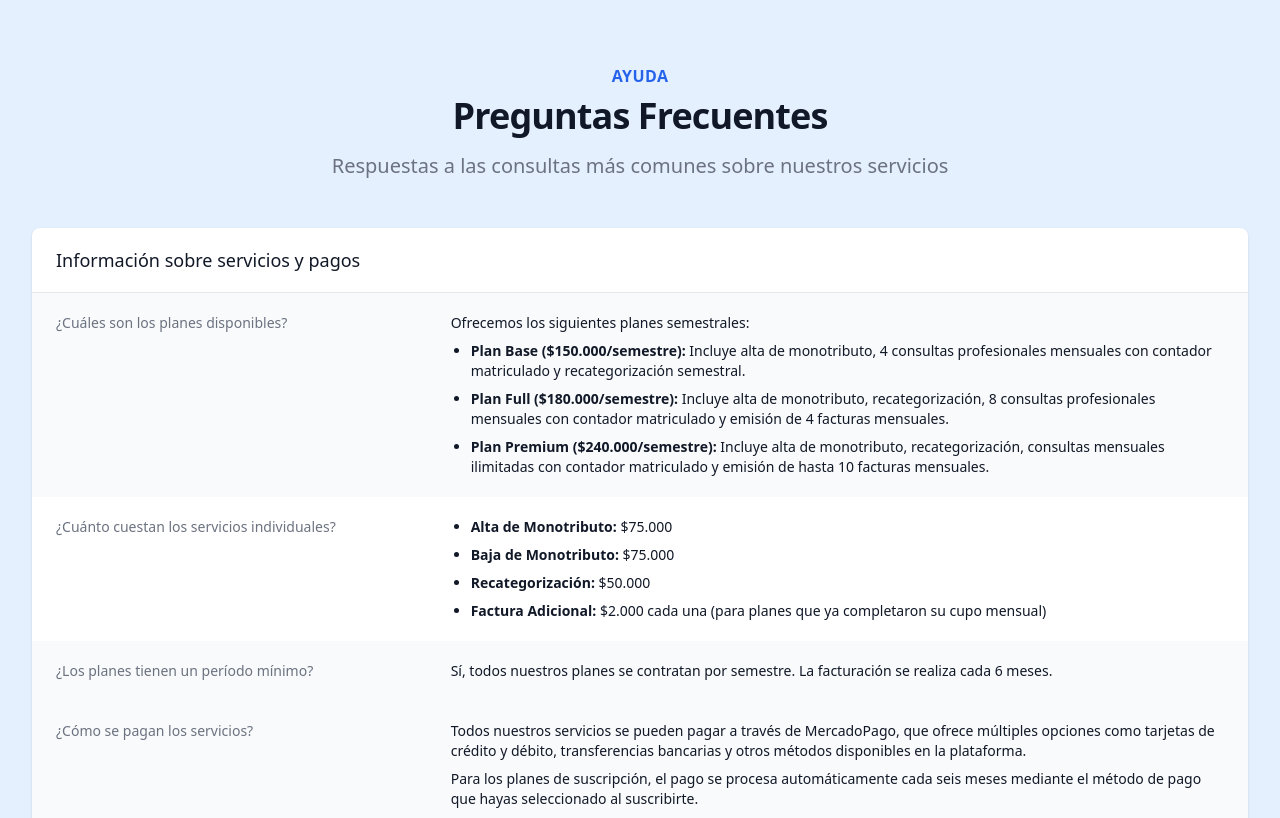
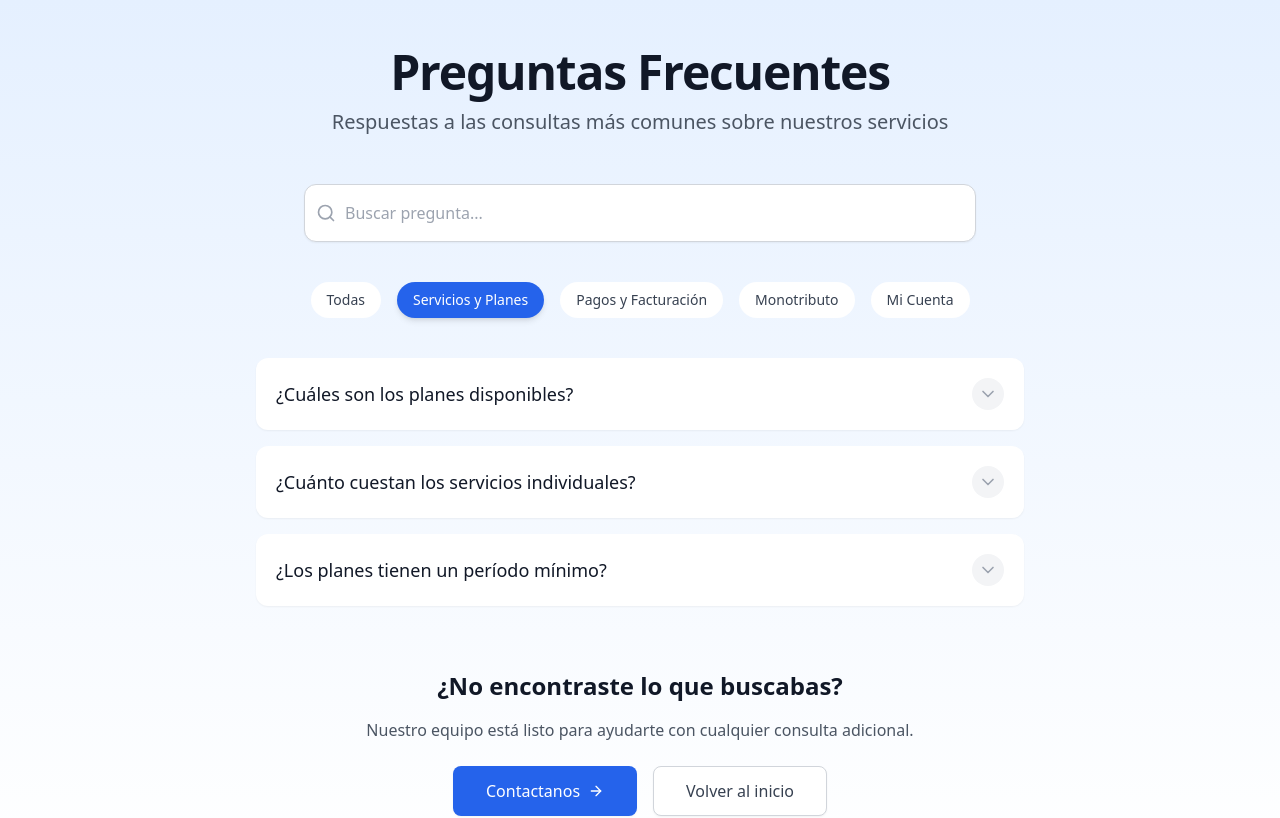
Before and after one commit to demaime/monotributo-dig-front, a Next.js app: page /faq in a window 1280 px wide. Shown: the top 818 px of the page. Built offline with nearby package versions, Linux system fonts and the light colour scheme.

Commit message:
mejoradas faqs

```diff
--- a/src/pages/faq.js
+++ b/src/pages/faq.js
@@ -1,143 +1,410 @@
 import Head from "next/head";
 import Link from "next/link";
+import React, { useState } from "react";
+import { motion, AnimatePresence } from "framer-motion";
+import {
+  ChevronDown,
+  ChevronUp,
+  Search,
+  ArrowRight,
+  ArrowLeft,
+} from "lucide-react";
 
 export default function FAQ() {
+  const [activeCategory, setActiveCategory] = useState("servicios");
+  const [searchTerm, setSearchTerm] = useState("");
+  const [openQuestion, setOpenQuestion] = useState(null);
+
+  const categories = [
+    { id: "servicios", name: "Servicios y Planes" },
+    { id: "pagos", name: "Pagos y Facturación" },
+    { id: "monotributo", name: "Monotributo" },
+    { id: "cuenta", name: "Mi Cuenta" },
+  ];
+
+  const questionsData = [
+    {
+      id: 1,
+      category: "servicios",
+      question: "¿Cuáles son los planes disponibles?",
+      answer: (
+        <div className="space-y-3">
+          <p>Ofrecemos los siguientes planes semestrales:</p>
+          <ul className="space-y-3">
+            <li className="pl-4 border-l-2 border-blue-500">
+              <span className="font-semibold text-blue-700">
+                Plan Base ($150.000/semestre):
+              </span>{" "}
+              Incluye alta de monotributo, 4 consultas profesionales mensuales
+              con contador matriculado y recategorización semestral.
+            </li>
+            <li className="pl-4 border-l-2 border-blue-500">
+              <span className="font-semibold text-blue-700">
+                Plan Full ($180.000/semestre):
+              </span>{" "}
+              Incluye alta de monotributo, recategorización, 8 consultas
+              profesionales mensuales con contador matriculado y emisión de 4
+              facturas mensuales.
+            </li>
+            <li className="pl-4 border-l-2 border-blue-500">
+              <span className="font-semibold text-blue-700">
+                Plan Premium ($240.000/semestre):
+              </span>{" "}
+              Incluye alta de monotributo, recategorización, consultas mensuales
+              ilimitadas con contador matriculado y emisión de hasta 10 facturas
+              mensuales.
+            </li>
+          </ul>
+        </div>
+      ),
+    },
+    {
+      id: 2,
+      category: "servicios",
+      question: "¿Cuánto cuestan los servicios individuales?",
+      answer: (
+        <div className="space-y-3">
+          <ul className="space-y-3">
+            <li className="pl-4 border-l-2 border-blue-500">
+              <span className="font-semibold text-blue-700">
+                Alta de Monotributo:
+              </span>{" "}
+              $75.000
+            </li>
+            <li className="pl-4 border-l-2 border-blue-500">
+              <span className="font-semibold text-blue-700">
+                Baja de Monotributo:
+              </span>{" "}
+              $75.000
+            </li>
+            <li className="pl-4 border-l-2 border-blue-500">
+              <span className="font-semibold text-blue-700">
+                Recategorización:
+              </span>{" "}
+              $50.000
+            </li>
+            <li className="pl-4 border-l-2 border-blue-500">
+              <span className="font-semibold text-blue-700">
+                Factura Adicional:
+              </span>{" "}
+              $2.000 cada una (para planes que ya completaron su cupo mensual)
+            </li>
+          </ul>
+        </div>
+      ),
+    },
+    {
+      id: 3,
+      category: "servicios",
+      question: "¿Los planes tienen un período mínimo?",
+      answer: (
+        <p>
+          Sí, todos nuestros planes se contratan por semestre. La facturación se
+          realiza cada 6 meses.
+        </p>
+      ),
+    },
+    {
+      id: 4,
+      category: "pagos",
+      question: "¿Cómo se pagan los servicios?",
+      answer: (
+        <div className="space-y-3">
+          <p>
+            Todos nuestros servicios se pueden pagar a través de MercadoPago,
+            que ofrece múltiples opciones como tarjetas de crédito y débito,
+            transferencias bancarias y otros métodos disponibles en la
+            plataforma.
+          </p>
+          <p>
+            Para los planes de suscripción, el pago se procesa automáticamente
+            cada seis meses mediante el método de pago que hayas seleccionado al
+            suscribirte.
+          </p>
+        </div>
+      ),
+    },
+    {
+      id: 5,
+      category: "pagos",
+      question: "¿Emiten factura por los servicios?",
+      answer: (
+        <p>
+          Sí, emitimos factura electrónica por todos los servicios contratados.
+        </p>
+      ),
+    },
+    {
+      id: 6,
+      category: "monotributo",
+      question:
+        "¿Qué documentación necesito para darme de alta en monotributo?",
+      answer: (
+        <div className="space-y-3">
+          <p>Para darte de alta en monotributo necesitas:</p>
+          <ul className="space-y-3">
+            <li className="pl-4 border-l-2 border-blue-500">
+              DNI (frente y dorso)
+            </li>
+            <li className="pl-4 border-l-2 border-blue-500">
+              Clave fiscal (nivel 2 o superior)
+            </li>
+            <li className="pl-4 border-l-2 border-blue-500">
+              Datos de domicilio fiscal
+            </li>
+            <li className="pl-4 border-l-2 border-blue-500">
+              Información sobre tu actividad económica
+            </li>
+          </ul>
+          <p>
+            Nuestro equipo te guiará en todo el proceso para que no tengas que
+            preocuparte.
+          </p>
+        </div>
+      ),
+    },
+    {
+      id: 7,
+      category: "monotributo",
+      question: "¿Cuánto tiempo tarda el trámite de alta?",
+      answer: (
+        <p>
+          Una vez que nos envías toda la documentación requerida, el trámite de
+          alta en monotributo suele completarse en 24-48 horas hábiles.
+        </p>
+      ),
+    },
+    {
+      id: 8,
+      category: "cuenta",
+      question: "¿Cómo puedo cancelar mi suscripción?",
+      answer: (
+        <p>
+          Puedes cancelar tu suscripción en cualquier momento desde la sección
+          "Mi Cuenta" o contactándonos directamente por WhatsApp o correo
+          electrónico. La cancelación se hará efectiva al finalizar el período
+          ya pagado.
+        </p>
+      ),
+    },
+    {
+      id: 9,
+      category: "cuenta",
+      question: "¿Puedo cambiar de plan?",
+      answer: (
+        <p>
+          Sí, puedes cambiar de plan en cualquier momento. Si cambias a un plan
+          superior, se aplicará un prorrateo por el tiempo restante de tu
+          suscripción actual. Si cambias a un plan inferior, el cambio se
+          aplicará en la próxima renovación.
+        </p>
+      ),
+    },
+  ];
+
+  const filteredQuestions = questionsData.filter(
+    (q) =>
+      (activeCategory === "todos" || q.category === activeCategory) &&
+      (q.question.toLowerCase().includes(searchTerm.toLowerCase()) ||
+        (typeof q.answer === "string" &&
+          q.answer.toLowerCase().includes(searchTerm.toLowerCase())))
+  );
+
+  const handleToggleQuestion = (id) => {
+    setOpenQuestion(openQuestion === id ? null : id);
+  };
+
   return (
     <>
       <Head>
         <title>Preguntas Frecuentes - Monotributo Digital</title>
         <meta
           name="description"
-          content="Preguntas frecuentes sobre Monotributo Digital"
+          content="Respuestas a las consultas más comunes sobre nuestros servicios de gestión de monotributo"
         />
       </Head>
 
-      <div className="min-h-screen bg-[#E5F0FF]">
-        <div className="max-w-7xl mx-auto py-12 px-4 sm:px-6 lg:py-16 lg:px-8">
-          <div className="lg:text-center mb-12">
-            <h2 className="text-base text-blue-600 font-semibold tracking-wide uppercase">
-              Ayuda
-            </h2>
-            <p className="mt-2 text-3xl leading-8 font-extrabold tracking-tight text-gray-900 sm:text-4xl">
+      <div className="min-h-screen bg-gradient-to-b from-[#E5F0FF] to-white">
+        <div className="max-w-7xl mx-auto px-4 sm:px-6 lg:px-8 py-12">
+          {/* Header */}
+          <motion.div
+            className="text-center mb-12"
+            initial={{ opacity: 0, y: -20 }}
+            animate={{ opacity: 1, y: 0 }}
+            transition={{ duration: 0.5 }}
+          >
+            <h1 className="text-4xl font-extrabold text-gray-900 tracking-tight sm:text-5xl mb-3">
               Preguntas Frecuentes
-            </p>
-            <p className="mt-4 max-w-2xl text-xl text-gray-500 lg:mx-auto">
+            </h1>
+            <p className="max-w-2xl mx-auto text-xl text-gray-600">
               Respuestas a las consultas más comunes sobre nuestros servicios
             </p>
-          </div>
+          </motion.div>
 
-          <div className="bg-white shadow overflow-hidden sm:rounded-lg">
-            <div className="px-4 py-5 sm:px-6">
-              <h3 className="text-lg leading-6 font-medium text-gray-900">
-                Información sobre servicios y pagos
-              </h3>
+          {/* Search Bar */}
+          <motion.div
+            className="max-w-2xl mx-auto mb-10"
+            initial={{ opacity: 0, y: 20 }}
+            animate={{ opacity: 1, y: 0 }}
+            transition={{ duration: 0.5, delay: 0.1 }}
+          >
+            <div className="relative">
+              <div className="absolute inset-y-0 left-0 pl-3 flex items-center pointer-events-none">
+                <Search className="h-5 w-5 text-gray-400" />
+              </div>
+              <input
+                type="text"
+                className="block w-full pl-10 pr-3 py-4 border border-gray-300 rounded-xl focus:ring-blue-500 focus:border-blue-500 shadow-sm"
+                placeholder="Buscar pregunta..."
+                value={searchTerm}
+                onChange={(e) => setSearchTerm(e.target.value)}
+              />
             </div>
-            <div className="border-t border-gray-200">
-              <dl>
-                <div className="bg-gray-50 px-4 py-5 sm:grid sm:grid-cols-3 sm:gap-4 sm:px-6">
-                  <dt className="text-sm font-medium text-gray-500">
-                    ¿Cuáles son los planes disponibles?
-                  </dt>
-                  <dd className="mt-1 text-sm text-gray-900 sm:mt-0 sm:col-span-2">
-                    <p className="mb-2">
-                      Ofrecemos los siguientes planes semestrales:
-                    </p>
-                    <ul className="list-disc pl-5 space-y-2">
-                      <li>
-                        <strong>Plan Base ($150.000/semestre):</strong> Incluye
-                        alta de monotributo, 4 consultas profesionales mensuales
-                        con contador matriculado y recategorización semestral.
-                      </li>
-                      <li>
-                        <strong>Plan Full ($180.000/semestre):</strong> Incluye
-                        alta de monotributo, recategorización, 8 consultas
-                        profesionales mensuales con contador matriculado y
-                        emisión de 4 facturas mensuales.
-                      </li>
-                      <li>
-                        <strong>Plan Premium ($240.000/semestre):</strong>{" "}
-                        Incluye alta de monotributo, recategorización, consultas
-                        mensuales ilimitadas con contador matriculado y emisión
-                        de hasta 10 facturas mensuales.
-                      </li>
-                    </ul>
-                  </dd>
-                </div>
-                <div className="bg-white px-4 py-5 sm:grid sm:grid-cols-3 sm:gap-4 sm:px-6">
-                  <dt className="text-sm font-medium text-gray-500">
-                    ¿Cuánto cuestan los servicios individuales?
-                  </dt>
-                  <dd className="mt-1 text-sm text-gray-900 sm:mt-0 sm:col-span-2">
-                    <ul className="list-disc pl-5 space-y-2">
-                      <li>
-                        <strong>Alta de Monotributo:</strong> $75.000
-                      </li>
-                      <li>
-                        <strong>Baja de Monotributo:</strong> $75.000
-                      </li>
-                      <li>
-                        <strong>Recategorización:</strong> $50.000
-                      </li>
-                      <li>
-                        <strong>Factura Adicional:</strong> $2.000 cada una
-                        (para planes que ya completaron su cupo mensual)
-                      </li>
-                    </ul>
-                  </dd>
-                </div>
-                <div className="bg-gray-50 px-4 py-5 sm:grid sm:grid-cols-3 sm:gap-4 sm:px-6">
-                  <dt className="text-sm font-medium text-gray-500">
-                    ¿Los planes tienen un período mínimo?
-                  </dt>
-                  <dd className="mt-1 text-sm text-gray-900 sm:mt-0 sm:col-span-2">
-                    <p>
-                      Sí, todos nuestros planes se contratan por semestre. La
-                      facturación se realiza cada 6 meses.
-                    </p>
-                  </dd>
-                </div>
+          </motion.div>
 
-                <div className="bg-gray-50 px-4 py-5 sm:grid sm:grid-cols-3 sm:gap-4 sm:px-6">
-                  <dt className="text-sm font-medium text-gray-500">
-                    ¿Cómo se pagan los servicios?
-                  </dt>
-                  <dd className="mt-1 text-sm text-gray-900 sm:mt-0 sm:col-span-2">
-                    <p>
-                      Todos nuestros servicios se pueden pagar a través de
-                      MercadoPago, que ofrece múltiples opciones como tarjetas
-                      de crédito y débito, transferencias bancarias y otros
-                      métodos disponibles en la plataforma.
-                    </p>
-                    <p className="mt-2">
-                      Para los planes de suscripción, el pago se procesa
-                      automáticamente cada seis meses mediante el método de pago
-                      que hayas seleccionado al suscribirte.
-                    </p>
-                  </dd>
-                </div>
-                <div className="bg-white px-4 py-5 sm:grid sm:grid-cols-3 sm:gap-4 sm:px-6">
-                  <dt className="text-sm font-medium text-gray-500">
-                    ¿Emiten factura por los servicios?
-                  </dt>
-                  <dd className="mt-1 text-sm text-gray-900 sm:mt-0 sm:col-span-2">
-                    <p>
-                      Sí, emitimos factura electrónica por todos los servicios
-                      contratados.
-                    </p>
-                  </dd>
-                </div>
-              </dl>
+          {/* Categories */}
+          <motion.div
+            className="mb-10"
+            initial={{ opacity: 0, y: 20 }}
+            animate={{ opacity: 1, y: 0 }}
+            transition={{ duration: 0.5, delay: 0.2 }}
+          >
+            <div className="flex flex-wrap justify-center gap-2 sm:gap-4">
+              <button
+                className={`px-4 py-2 rounded-full text-sm font-medium transition-all ${
+                  activeCategory === "todos"
+                    ? "bg-blue-600 text-white shadow-md"
+                    : "bg-white text-gray-700 hover:bg-gray-100"
+                }`}
+                onClick={() => setActiveCategory("todos")}
+              >
+                Todas
+              </button>
+              {categories.map((category) => (
+                <button
+                  key={category.id}
+                  className={`px-4 py-2 rounded-full text-sm font-medium transition-all ${
+                    activeCategory === category.id
+                      ? "bg-blue-600 text-white shadow-md"
+                      : "bg-white text-gray-700 hover:bg-gray-100"
+                  }`}
+                  onClick={() => setActiveCategory(category.id)}
+                >
+                  {category.name}
+                </button>
+              ))}
             </div>
-          </div>
+          </motion.div>
 
-          <div className="mt-8 flex justify-center">
-            <Link
-              href="/"
-              className="inline-flex items-center px-6 py-3 border border-transparent text-base font-medium rounded-md shadow-sm text-white bg-blue-600 hover:bg-blue-700 focus:outline-none focus:ring-2 focus:ring-offset-2 focus:ring-blue-500"
-            >
-              Volver al inicio
-            </Link>
-          </div>
+          {/* Questions */}
+          <motion.div
+            className="max-w-3xl mx-auto"
+            initial={{ opacity: 0 }}
+            animate={{ opacity: 1 }}
+            transition={{ duration: 0.5, delay: 0.3 }}
+          >
+            {filteredQuestions.length === 0 ? (
+              <div className="text-center py-10">
+                <p className="text-gray-500 text-lg">
+                  No se encontraron preguntas para tu búsqueda.
+                </p>
+                <button
+                  className="mt-4 text-blue-600 hover:text-blue-800 font-medium flex items-center justify-center mx-auto"
+                  onClick={() => {
+                    setSearchTerm("");
+                    setActiveCategory("todos");
+                  }}
+                >
+                  <ArrowLeft className="w-4 h-4 mr-2" />
+                  Ver todas las preguntas
+                </button>
+              </div>
+            ) : (
+              <div className="space-y-4">
+                {filteredQuestions.map((item) => (
+                  <motion.div
+                    key={item.id}
+                    layout
+                    initial={{ opacity: 0, y: 20 }}
+                    animate={{ opacity: 1, y: 0 }}
+                    transition={{ duration: 0.3 }}
+                    className="bg-white rounded-xl shadow-sm overflow-hidden"
+                  >
+                    <button
+                      onClick={() => handleToggleQuestion(item.id)}
+                      className="w-full flex justify-between items-center p-5 text-left focus:outline-none"
+                    >
+                      <h3 className="text-lg font-medium text-gray-900">
+                        {item.question}
+                      </h3>
+                      <div
+                        className={`ml-2 flex-shrink-0 flex items-center justify-center h-8 w-8 rounded-full transition-colors ${
+                          openQuestion === item.id
+                            ? "bg-blue-100"
+                            : "bg-gray-100"
+                        }`}
+                      >
+                        {openQuestion === item.id ? (
+                          <ChevronUp
+                            className={`h-5 w-5 ${
+                              openQuestion === item.id
+                                ? "text-blue-600"
+                                : "text-gray-400"
+                            }`}
+                          />
+                        ) : (
+                          <ChevronDown className="h-5 w-5 text-gray-400" />
+                        )}
+                      </div>
+                    </button>
+                    <AnimatePresence>
+                      {openQuestion === item.id && (
+                        <motion.div
+                          initial={{ height: 0, opacity: 0 }}
+                          animate={{ height: "auto", opacity: 1 }}
+                          exit={{ height: 0, opacity: 0 }}
+                          transition={{ duration: 0.3 }}
+                        >
+                          <div className="px-5 pb-5 text-gray-600">
+                            {item.answer}
+                          </div>
+                        </motion.div>
+                      )}
+                    </AnimatePresence>
+                  </motion.div>
+                ))}
+              </div>
+            )}
+          </motion.div>
+
+          {/* CTA Section */}
+          <motion.div
+            className="mt-16 text-center"
+            initial={{ opacity: 0, y: 20 }}
+            animate={{ opacity: 1, y: 0 }}
+            transition={{ duration: 0.5, delay: 0.5 }}
+          >
+            <h2 className="text-2xl font-bold text-gray-900 mb-4">
+              ¿No encontraste lo que buscabas?
+            </h2>
+            <p className="text-gray-600 mb-6">
+              Nuestro equipo está listo para ayudarte con cualquier consulta
+              adicional.
+            </p>
+            <div className="flex flex-col sm:flex-row gap-4 justify-center">
+              <Link href="/contacto">
+                <span className="inline-flex items-center justify-center px-8 py-3 border border-transparent text-base font-medium rounded-lg shadow-sm text-white bg-blue-600 hover:bg-blue-700 transition-colors focus:outline-none focus:ring-2 focus:ring-offset-2 focus:ring-blue-500">
+                  Contactanos
+                  <ArrowRight className="ml-2 h-4 w-4" />
+                </span>
+              </Link>
+              <Link href="/">
+                <span className="inline-flex items-center justify-center px-8 py-3 border border-gray-300 text-base font-medium rounded-lg shadow-sm text-gray-700 bg-white hover:bg-gray-50 transition-colors focus:outline-none focus:ring-2 focus:ring-offset-2 focus:ring-blue-500">
+                  Volver al inicio
+                </span>
+              </Link>
+            </div>
+          </motion.div>
         </div>
       </div>
     </>
```
